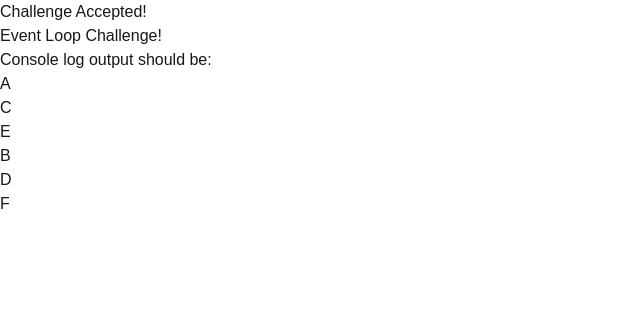
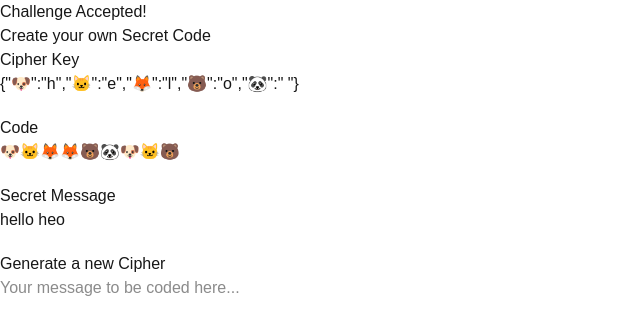
Before and after one commit to dhildeb/challenges, a Next.js app: page / in a window 1280 px wide. Shown: the top 334 px of the page, without its empty margins (0-640 px from the left). Built offline with nearby package versions, Linux system fonts and the light colour scheme.

Commit message:
emoji decoder

```diff
--- /dev/null
+++ b/app/challenges/EmojiDecoder.tsx
@@ -0,0 +1,112 @@
+// Challenge: The Emoji Cipher Decoder
+
+// Write a program that:
+// Takes in a cipher key (emoji → letter mapping)
+// Takes in an encoded message (a string of emojis)
+// Outputs the decoded text
+
+// Example
+
+// Cipher Key
+// {
+//   "🐶": "h",
+//   "🐱": "e",
+//   "🦊": "l",
+//   "🐻": "o",
+//   "🐼": " "
+// }
+// Encoded Message
+// 🐶🐱🦊🦊🐻🐼🐶🐱🐻
+
+// Rules
+// Emojis are always single characters
+// If an emoji isn’t in the key, replace it with ?
+// Preserve spaces if they exist in the mapping
+
+// Requirements (Mid-Level)
+// Use a dictionary / map
+// Loop through the encoded message
+// Build the decoded string character by character
+
+// ⭐ Bonus Levels (Optional but Fun)
+// Pick one or more:
+// Reverse Mode – Encode a normal message into emojis
+// Frequency Hint – Show the most common emoji in the message
+// Random Cipher Generator – Auto-generate a new emoji cipher
+// Error Handling – Detect missing mappings and warn the user
+// GUI / Web Version – Buttons + text input
+
+'use client'
+
+import { useEffect, useState } from "react"
+
+function randomEmoji() {
+    const min = 0x1F300;
+    const max = 0x1F9FF;
+    const codePoint = Math.floor(Math.random() * (max - min)) + min;
+    return String.fromCodePoint(codePoint);
+  }
+
+export default function EmojiDecoder() {
+    const [key, setKey] = useState<{[key:string]: string}>({
+        "🐶": "h",
+        "🐱": "e",
+        "🦊": "l",
+        "🐻": "o",
+        "🐼": " "
+        }
+    )
+    const [code, setCode] = useState<string>("🐶🐱🦊🦊🐻🐼🐶🐱🐻")
+    const [message, setMessage] = useState<string>('')
+
+    useEffect(() => {
+        let cipher: string = ''
+        for(let char of code) {
+            if(key[char]){
+                cipher += key[char]
+            } else {
+                cipher += '?'
+            }
+        }
+        setMessage(cipher)
+    }, [key, code])
+
+    const generateNewCipher = (message: string) => {
+        const newKey: {[key:string]: string} = {}
+        let newCode = ''
+        for(let char of message){
+            const keyRef = Object.keys(newKey).find(key => newKey[key] === char)
+            if(keyRef){
+                newCode += keyRef
+            } else {
+                const newEmoji = randomEmoji()
+                newKey[newEmoji] = char
+                newCode += newEmoji
+            }
+        }
+        setKey(newKey)
+        setCode(newCode)
+    }
+
+    return (
+        <>
+            <h1>Create your own Secret Code</h1>
+            <div className="flex flex-col mb-5">
+                <span>Cipher Key</span>
+                <input type="text" value={JSON.stringify(key)} onChange={(val) => setKey(JSON.parse(val.currentTarget.value))} />
+            </div>
+            <div className="flex flex-col mb-5">
+                <span>Code</span>
+                <input type="text" value={code} onChange={(val) => setCode(val.currentTarget.value)} />
+            </div>
+            <div className="flex flex-col mb-5">
+                <span>Secret Message</span>
+                <span>{message}</span>
+            </div>
+            <div className="flex flex-col mb-5">
+                <span>Generate a new Cipher</span>
+                <input type="text" placeholder="Your message to be coded here..." onChange={(val) => generateNewCipher(val.currentTarget.value)} />
+            </div>
+        </>
+    )
+}
--- a/app/page.tsx
+++ b/app/page.tsx
@@ -1,13 +1,13 @@
 'use client'
 
-import EventLoop from "./challenges/EventLoop";
+import EmojiDecoder from "./challenges/EmojiDecoder";
 
 export default function Home() {
 
   return (
     <div>
       Challenge Accepted!
-      <EventLoop />
+      <EmojiDecoder />
     </div>
   );
 }
```
